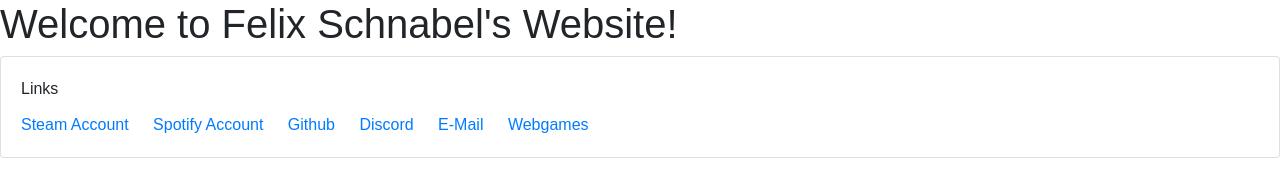
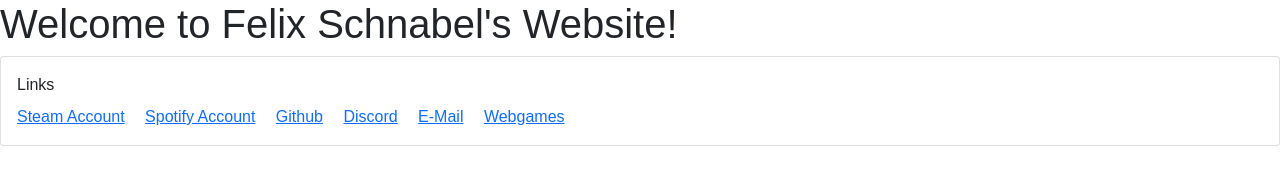
Before and after one commit to Shadow-Devil/portfolio, a plain HTML site: page index.html in a window 1280 px wide. Drawn offline with nearby package versions, Linux system fonts and the light colour scheme.

Commit message:
Update bootstrap and remove jquery

```diff
--- a/index.html
+++ b/index.html
@@ -4,9 +4,8 @@
   <meta charset="UTF-8">
   <title>Felix Schnabel</title>
   <link href="style.css" rel="stylesheet">
-  <link rel="stylesheet" href="https://maxcdn.bootstrapcdn.com/bootstrap/4.5.2/css/bootstrap.min.css">
-  <script src="https://ajax.googleapis.com/ajax/libs/jquery/3.5.1/jquery.min.js"></script>
-  <script src="https://maxcdn.bootstrapcdn.com/bootstrap/4.5.2/js/bootstrap.min.js"></script>
+  <script src="https://cdn.jsdelivr.net/npm/bootstrap@5.0.2/dist/js/bootstrap.bundle.min.js" integrity="sha384-MrcW6ZMFYlzcLA8Nl+NtUVF0sA7MsXsP1UyJoMp4YLEuNSfAP+JcXn/tWtIaxVXM" crossorigin="anonymous"></script>
+  <link href="https://cdn.jsdelivr.net/npm/bootstrap@5.0.2/dist/css/bootstrap.min.css" rel="stylesheet" integrity="sha384-EVSTQN3/azprG1Anm3QDgpJLIm9Nao0Yz1ztcQTwFspd3yD65VohhpuuCOmLASjC" crossorigin="anonymous">
 </head>
 <body>
 <h1>
```
